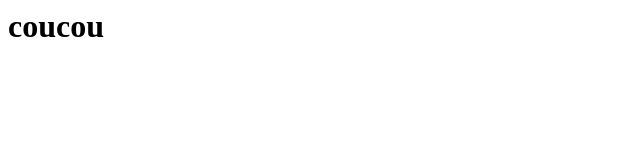
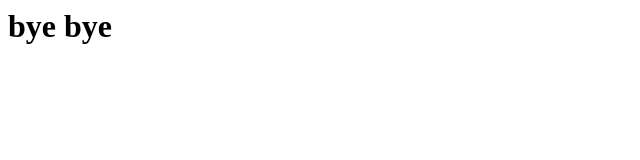
Before and after one commit to thomas91310/testBranches, a plain HTML site: page index.html in a window 1280 px wide. Shown: the full height of the page, 0-640 px from the left. Drawn offline with Linux system fonts and the light colour scheme.

Commit message:
first commit on branch

```diff
--- a/index.html
+++ b/index.html
@@ -1 +1 @@
-<h1>coucou</h1>
+<h1>bye bye</h1>
```
